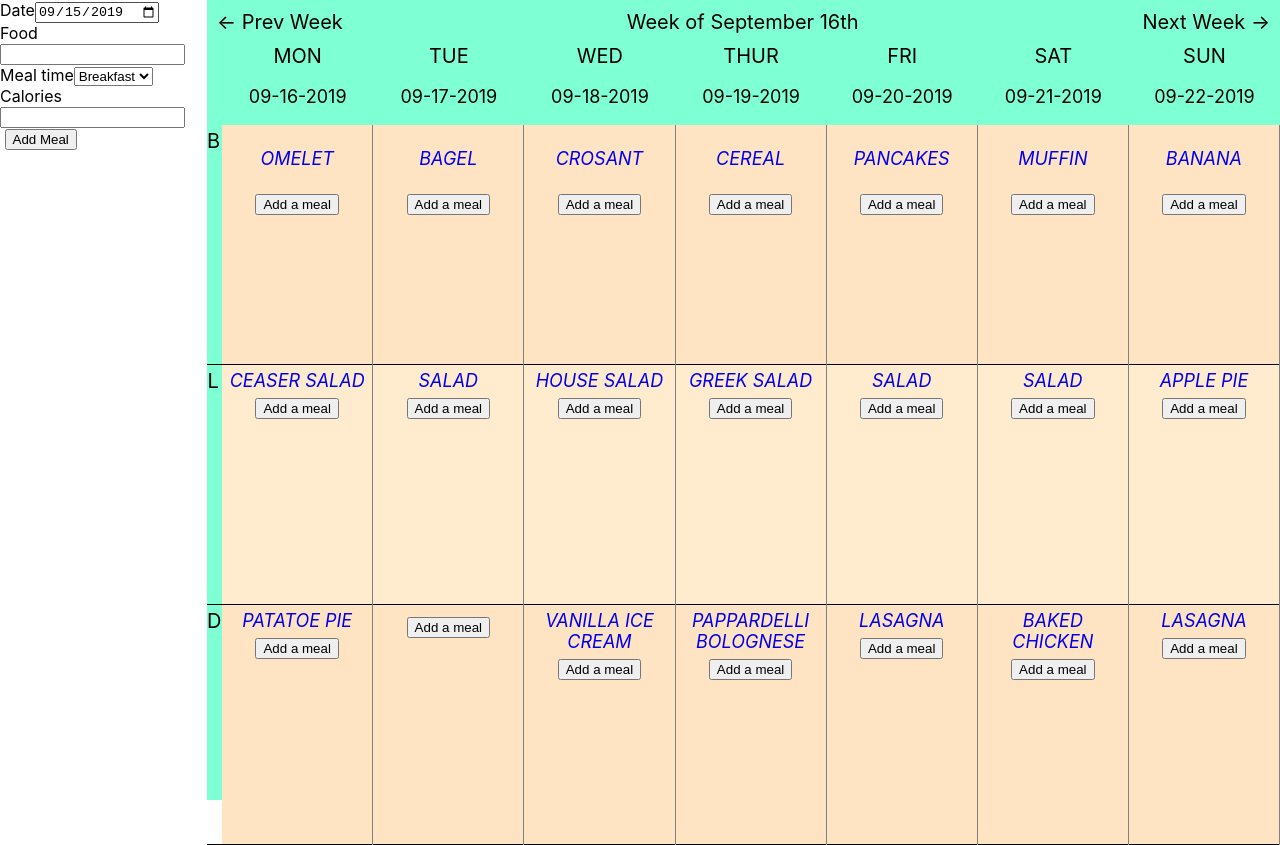
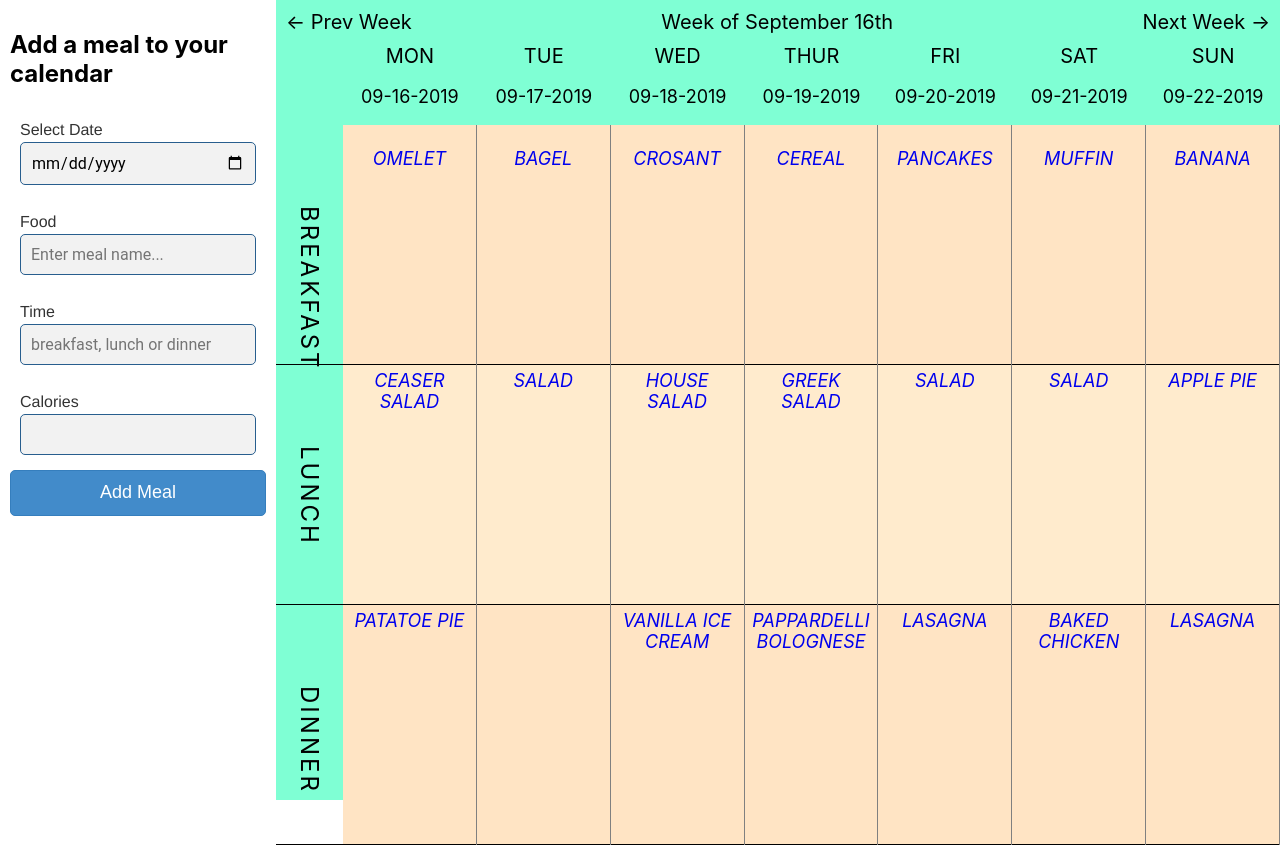
Before and after one commit to muzhaqi16/meal-planner-react, a React (Create React App) app: page /planner in a window 1280 px wide. Built offline with nearby package versions, Linux system fonts and the light colour scheme; the HTML template or start-up script is replaced by a standard one.

Commit message:
make use of components

```diff
--- a/src/components/Calendar/Calendar.css
+++ b/src/components/Calendar/Calendar.css
@@ -1,6 +1,7 @@
-*{
+* {
     box-sizing: border-box;
 }
+
 li {
     list-style: none;
     display: inline-block;
@@ -14,9 +15,16 @@ ul {
 a {
     text-decoration: none;
 }
-.calendar{
+
+.calendar {
     height: 100vh;
 }
+
+.input {
+    padding: 10px;
+    text-align: left;
+}
+
 .days-of-week {
     width: 100%;
     height: 100vh;
--- a/src/components/Calendar/Calendar.js
+++ b/src/components/Calendar/Calendar.js
@@ -1,6 +1,8 @@
 import React from 'react';
 import Week from './Week';
 import './Calendar.css'
+import TextInput from '../input/TextInput/TextInput'
+import Buttton from '../input/Button/Button'
 
 export default class Calendar extends React.Component {
     render() {
@@ -8,30 +10,22 @@ export default class Calendar extends React.Component {
             <div className="calendar">
                 <div className="timeline">
                     <div className="input">
+                        <h2>Add a meal to your calendar</h2>
                         <form class="food-log-form">
                             <div>
-                                <label for="date">Date</label>
-                                <input type="date" required="" id="date" value="2019-09-15" />
+                                <TextInput label="Select Date" type="date" />
                             </div>
                             <div>
-                                <label for="food">Food</label>
-                                <input type="text" required="" id="food" />
+                                <TextInput label="Food" placeholder="Enter meal name..." />
                             </div>
                             <div>
-                                <label for="food">Meal time</label>
-                                <select>
-                                    <option value="breakfast">Breakfast</option>
-                                    <option value="lunch">Lunch</option>
-                                    <option value="dinner">Dinner</option>
-                                </select>
+                                <TextInput label="Time" placeholder="breakfast, lunch or dinner" />
                             </div>
                             <div>
-                                <label for="calories">Calories</label>
-                                <input type="number" required="" id="calories" />
+                                <TextInput label="Calories" />
                             </div>
                             <div>
-                                <label>&nbsp;</label>
-                                <input type="submit" value="Add Meal" class="button" />
+                                <Buttton text="Add Meal" />
                             </div>
                         </form>
                     </div>
--- a/src/components/Calendar/Day.js
+++ b/src/components/Calendar/Day.js
@@ -11,19 +11,16 @@ export default class Day extends React.Component {
                         <p><em className="meal-name">{this.props.data.breakfast}</em></p>
 
                     </a>
-                    <button type="button" onClick={() => alert(this.props.data.date)}>Add a meal</button>
                 </li>
                 <li className="meal-time lunch">
                     <a href="/">
                         <em className="meal-name">{this.props.data.lunch}</em>
                     </a>
-                    <button type="button" onClick={() => alert(this.props.data.date)}>Add a meal</button>
                 </li>
                 <li className="meal-time dinner">
                     <a href="/">
                         <em className="meal-name">{this.props.data.dinner}</em>
                     </a>
-                    <button type="button" onClick={() => alert(this.props.data.date)}>Add a meal</button>
                 </li>
             </ul>
         )
--- a/src/components/Calendar/Week.css
+++ b/src/components/Calendar/Week.css
@@ -7,6 +7,7 @@ nav {
 
 .week ul {
     display: flex;
+    align-items: flex-end;
 }
 
 .day-name {
@@ -17,16 +18,15 @@ nav {
 }
 
 #meal-header {
-    flex: 0.1;
-    width: 10px;
-    position: relative;
+    flex: 0.5 0.5;
+    width: 20px;
 }
 
-.day-name span {
+.day-name>span {
     font-size: 20px;
 }
 
-.day-name ul {
+.day-name>ul {
     display: flex;
     height: 90vh;
     ;
@@ -39,8 +39,13 @@ nav {
     border-bottom: 1px solid;
 }
 
-.meal-time span {
-    display: inline-block;
+.meal-time>p {
+    transform: rotate(90deg);
+    padding: 0;
+    position: relative;
+    text-align: center;
+    top: 100px;
+    margin: 0;
 }
 
 li.header {
--- a/src/components/Calendar/Week.js
+++ b/src/components/Calendar/Week.js
@@ -16,9 +16,15 @@ export default class Week extends React.Component {
                             <span>&nbsp;</span>
                             <p>&nbsp;</p>
                             <ul className="meal-periods">
-                                <li className="meal-time header"><span>B</span></li>
-                                <li className="meal-time header"><span>L</span></li>
-                                <li className="meal-time header"><span>D</span></li>
+                                <li className="meal-time header">
+                                    <p>Breakfast</p>
+                                </li>
+                                <li className="meal-time header">
+                                    <p>Lunch</p>
+                                </li>
+                                <li className="meal-time header">
+                                    <p>Dinner</p>
+                                </li>
                             </ul>
                         </li>
                         <li className="day-name">
--- a/src/components/input/Button/Button.css
+++ b/src/components/input/Button/Button.css
@@ -1,4 +1,4 @@
-button{
+.button>button {
     background-color: #428bca;
     border: 1px solid transparent;
     border-color: #357ebd;
--- a/src/components/input/Button/Button.js
+++ b/src/components/input/Button/Button.js
@@ -2,9 +2,6 @@ import React from 'react';
 import PropTypes from 'prop-types';
 import './Button.css'
 export default class Button extends React.Component {
-    constructor(props) {
-        super(props)
-    }
 
     render() {
         return (
--- a/src/components/input/TextInput/TextInput.css
+++ b/src/components/input/TextInput/TextInput.css
@@ -1,14 +1,16 @@
-.input{
+.input {
     font-size: 16px;
 }
-label{
+
+.input>label {
     display: inline-block;
-    font-family: "Helvetica Neue",Helvetica,Arial,sans-serif;
+    font-family: "Helvetica Neue", Helvetica, Arial, sans-serif;
     font-size: 16px;
     line-height: 1.5;
     color: #333;
 }
-input{
+
+.input>input {
     font-family: "Roboto", sans-serif;
     background: #f2f2f2;
     width: 100%;
--- a/src/components/input/TextInput/TextInput.js
+++ b/src/components/input/TextInput/TextInput.js
@@ -2,10 +2,6 @@ import React from 'react';
 import PropTypes from 'prop-types';
 import './TextInput.css'
 export default class TextInput extends React.Component {
-    constructor(props) {
-        super(props)
-    }
-
     render() {
         return (
             <div className="input">
```
